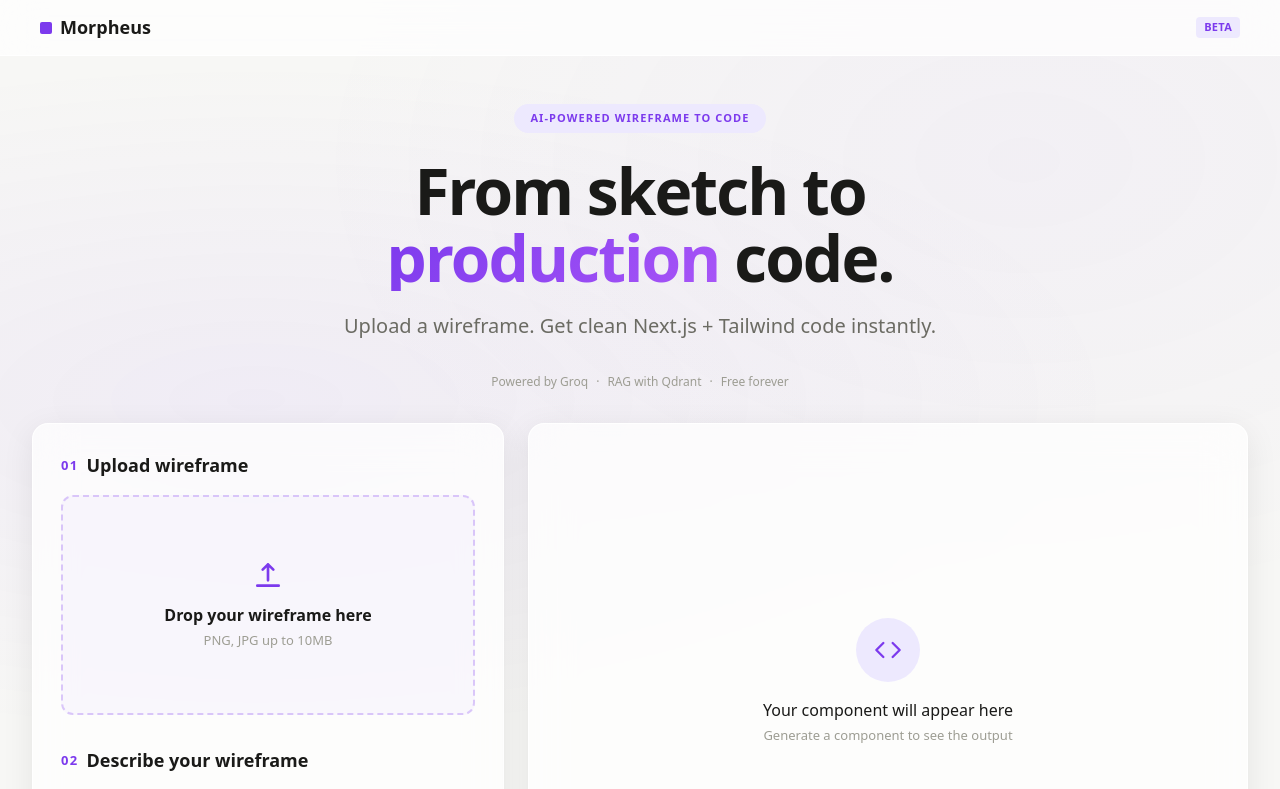
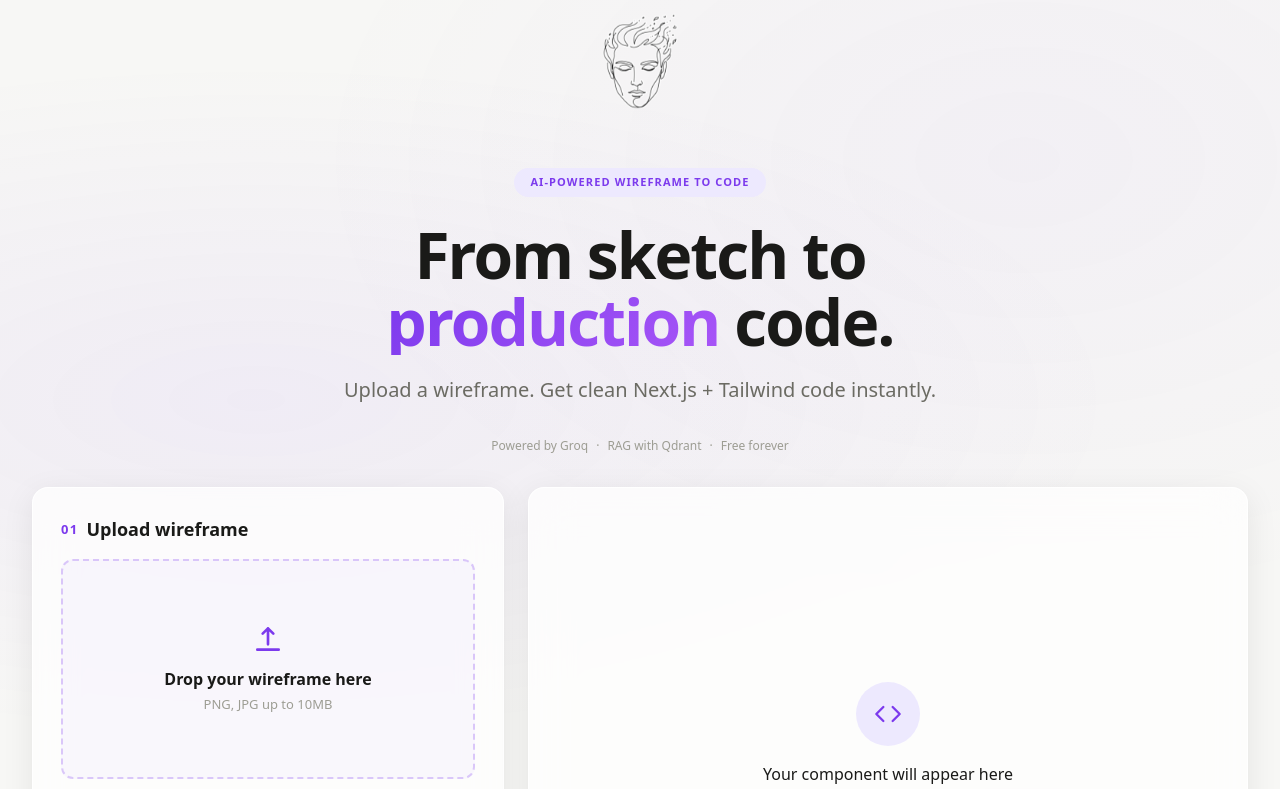
Before and after one commit to Ahmadhassan30/Morpheus, a Next.js app in the folder apps/web/: page / in a window 1280 px wide. Shown: the top 789 px of the page. Built offline with nearby package versions, Linux system fonts and the light colour scheme.

Commit message:
Update header layout and add logo for improved branding

```diff
--- a/apps/web/app/page.tsx
+++ b/apps/web/app/page.tsx
@@ -132,24 +132,17 @@ export default function HomePage() {
   return (
     <div className="min-h-screen relative flex flex-col font-sans">
       <header
-        className="sticky top-0 z-50 flex h-[56px] w-full items-center justify-between px-10 shrink-0"
-        style={{
-          background: "rgba(255, 255, 255, 0.7)",
-          backdropFilter: "blur(20px)",
-          WebkitBackdropFilter: "blur(20px)",
-          borderBottom: "1px solid rgba(255, 255, 255, 0.9)"
-        }}
+        className="fixed top-0 left-0 right-0 z-50 flex h-[120px] w-full items-center justify-center px-10 shrink-0"
+        style={{ background: "transparent" }}
       >
-        <div className="flex items-center gap-2">
-          <div className="h-3 w-3 rounded-sm bg-[var(--accent)]" />
-          <span className="text-[18px] font-[800] text-[var(--text-primary)]">Morpheus</span>
-        </div>
-        <div className="rounded-[4px] bg-[var(--accent-light)] px-2 py-[2px] text-[11px] font-semibold uppercase text-[var(--accent)] tracking-wide">
-          BETA
-        </div>
+        <img
+          src="/logo.png"
+          alt="Morpheus"
+          className="h-[96px] w-auto max-h-full object-contain"
+        />
       </header>
 
-      <main className="flex-1 flex flex-col">
+      <main className="flex-1 flex flex-col pt-[120px]">
         <section className="flex flex-col items-center justify-center px-[40px] pb-[32px] pt-[48px] text-center">
           <div className="mb-6 rounded-full bg-[var(--accent-light)] px-4 py-1.5 text-[11px] font-semibold uppercase tracking-widest text-[var(--accent)]">
             AI-POWERED WIREFRAME TO CODE
```
Also changed, not shown: apps/web/public/logo.png (added).
